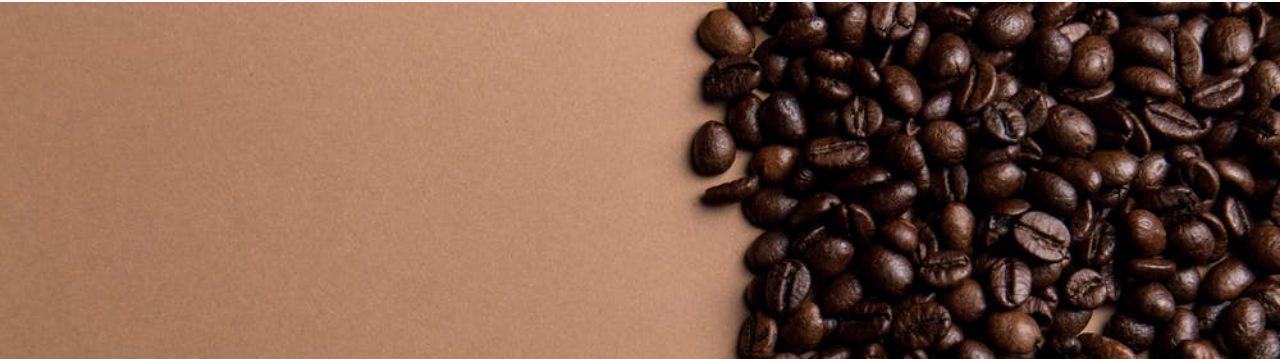
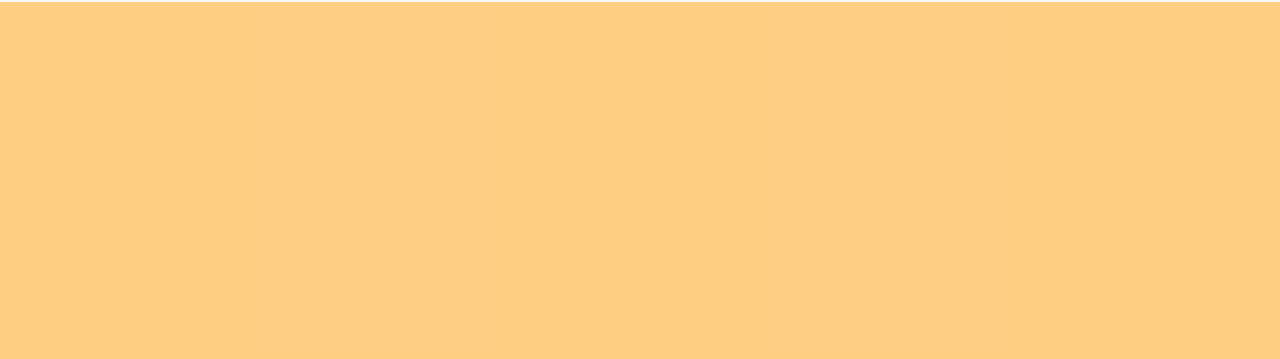
Before and after one commit to FaridBenmebarek/coffee-shop, a Gatsby site: page / in a window 1280 px wide. Shown: the part 72-431 px from the top of the page. Built offline with nearby package versions, Linux system fonts and the light colour scheme; Gatsby itself is replaced by a stand-in of ours.

Commit message:
add backgroud css

```diff
--- a/src/components/layout.css
+++ b/src/components/layout.css
@@ -37,7 +37,7 @@ h6 {
   display: flex;
   align-items: center;
   justify-content: center;
-  background: linear-gradient(rgba(255, 158, 9, 0.5), rgba(255, 158, 9, 0.5));
-  background-position: center;
-  background-size: cover;
+  background: linear-gradient(rgba(255, 158, 9, 0.5), rgba(255, 158, 9, 0.5)) !important;
+  background-position: center !important;
+  background-size: cover !important;
 }
```
